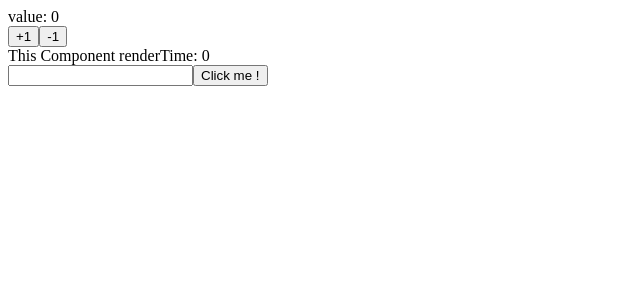
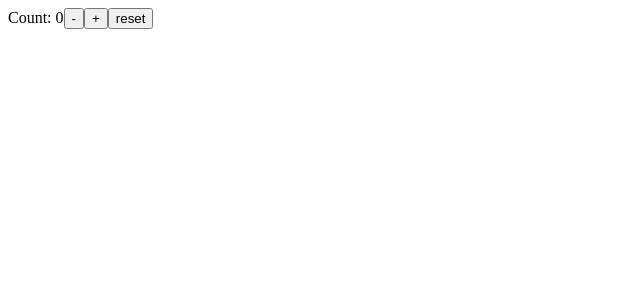
Before and after one commit to Jastin-Infj/AnimeStaffSearchWeb, a React (Create React App) app: page / in a window 1280 px wide. Shown: the top 300 px of the page, without its empty margins (0-640 px from the left). Built offline with nearby package versions, Linux system fonts and the light colour scheme.

Commit message:
useRef 実践編

```diff
--- a/src/App.tsx
+++ b/src/App.tsx
@@ -1,5 +1,5 @@
 import React from 'react';
-import Counter from './Counter';
+import CounterWithReduce from './CounterWithReduce';
 
 interface AppProps{
   message?: string;
@@ -8,7 +8,7 @@
 const App: React.FunctionComponent<AppProps> = ({message}) => {
   return (
     <div>
-      <Counter/>
+      <CounterWithReduce/>
     </div>
   );
 };
--- /dev/null
+++ b/src/CounterWithReduce.tsx
@@ -0,0 +1,35 @@
+import React, { useReducer } from 'react';
+
+type StateType = {count:number};
+const initialState = {count: 0};
+
+type ActionType = { type :'decrement' | 'increment' | 'reset' };
+
+
+
+function reducer(state: StateType,action : ActionType): StateType | never{
+    switch(action.type){
+        case 'increment':
+            return {count: state.count + 1};
+        case 'decrement':
+            return {count: state.count - 1};
+        case 'reset':
+            return initialState;
+        default:
+            throw new Error();
+    }
+}
+
+function CounterWithReducer(){
+    const [state,dispatch] = useReducer(reducer,initialState);
+    return (
+        <>
+            Count: {state.count}
+            <button onClick={() => dispatch({type: 'decrement'})}>-</button>
+            <button onClick={() => dispatch({type: 'increment'})}>+</button>
+            <button onClick={() => dispatch({type: 'reset'})}>reset</button>
+        </>
+    )
+}
+
+export default CounterWithReducer;
```
